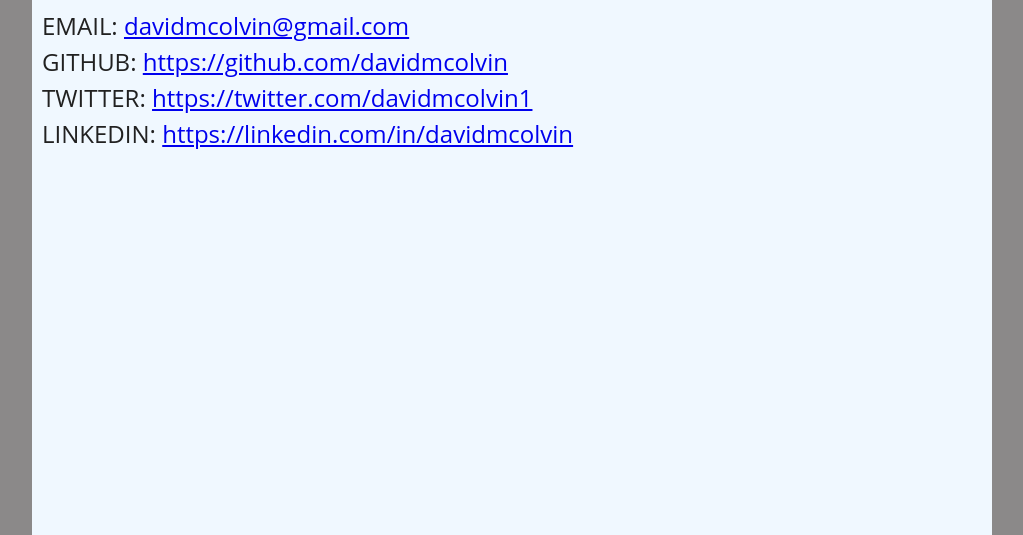
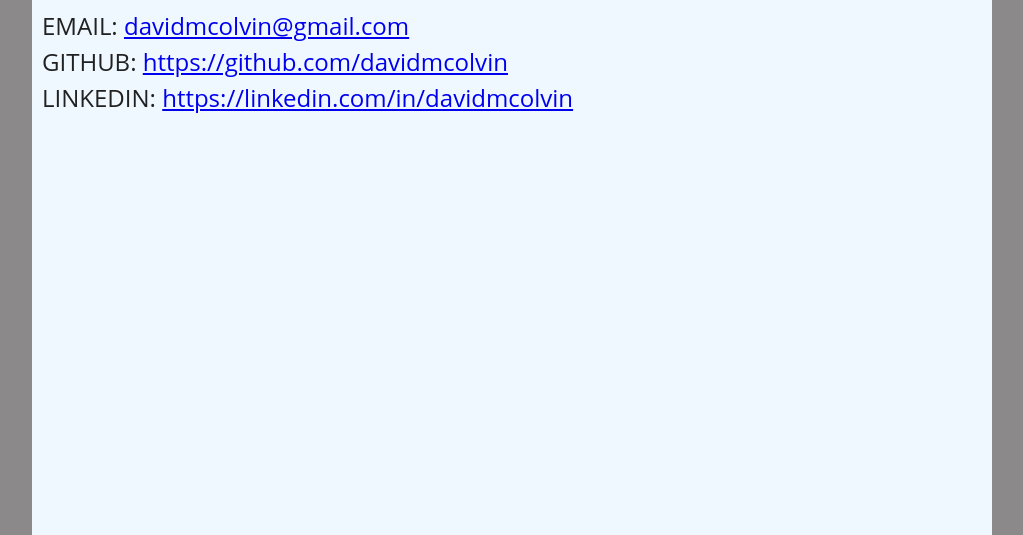
Before and after one commit to davidmcolvin/davidmcolvin.github.io, a plain HTML site: page contact.html in a window 1280 px wide. Shown: the part 265-800 px from the top of the page, without its empty margins (128-1151 px from the left). Drawn offline with nearby package versions, Linux system fonts and the light colour scheme.

Commit message:
Take off twitter link

```diff
--- a/contact.html
+++ b/contact.html
@@ -29,7 +29,6 @@
 				<h2>Contact</h2>
 				<p>EMAIL: <a href="mailto:davidmcolvin@gmail.com" target="_blank" rel="noopener noreferrer">davidmcolvin@gmail.com</a><br>
 				GITHUB: <a href="https://github.com/davidmcolvin" target="_blank" rel="noopener noreferrer">https://github.com/davidmcolvin</a><br>
-				TWITTER: <a href="https://twitter.com/davidmcolvin1" target="_blank" rel="noopener noreferrer">https://twitter.com/davidmcolvin1</a><br>
 				LINKEDIN: <a href="https://linkedin.com/in/davidmcolvin" target="_blank" rel="noopener noreferrer">https://linkedin.com/in/davidmcolvin</a>
 				</p>
 			</div>
```
